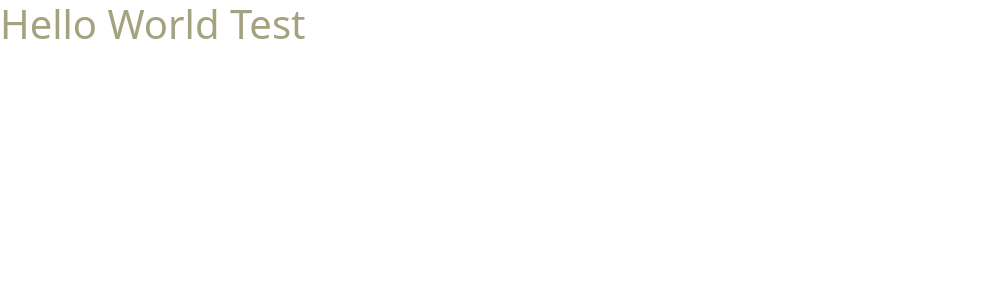
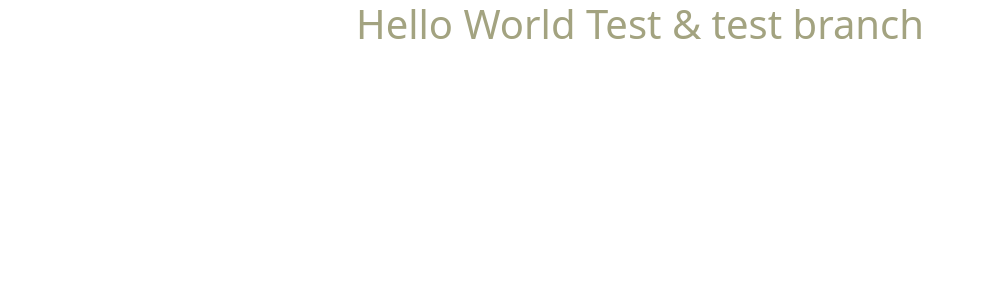
Before and after one commit to yoghantara08/meals-on-wheels, a React (Create React App) app: page / in a window 1280 px wide. Shown: the top 300 px of the page, without its empty margins (0-981 px from the left). Built offline with nearby package versions, Linux system fonts and the light colour scheme.

Commit message:
test branch connection

```diff
--- a/src/App.jsx
+++ b/src/App.jsx
@@ -1,7 +1,11 @@
 import React from "react";
 
 const App = () => {
-  return <h1 className="text-shade-green">Hello World Test</h1>;
+  return (
+    <h1 className="text-shade-green container text-center">
+      Hello World Test & test branch
+    </h1>
+  );
 };
 
 export default App;
```
